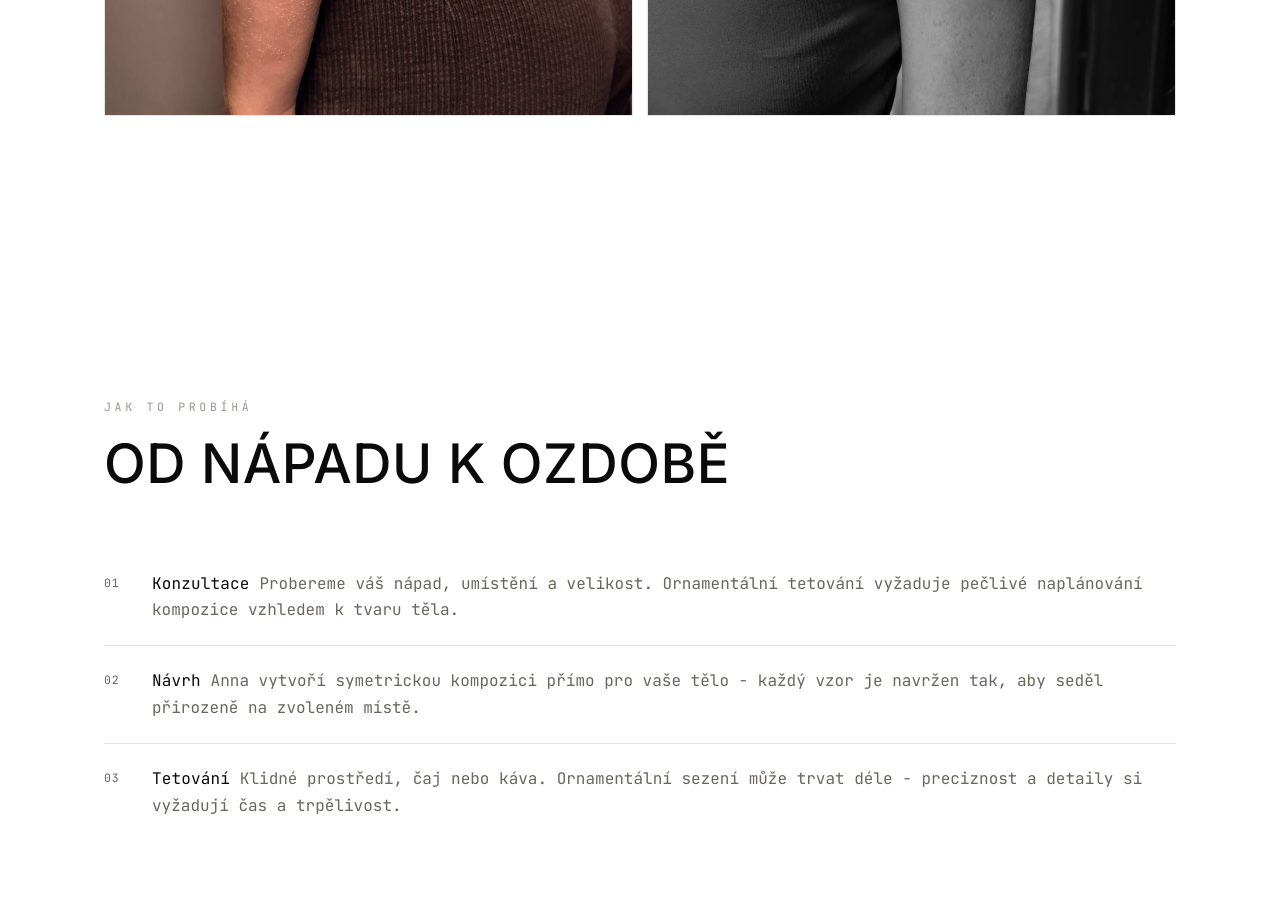
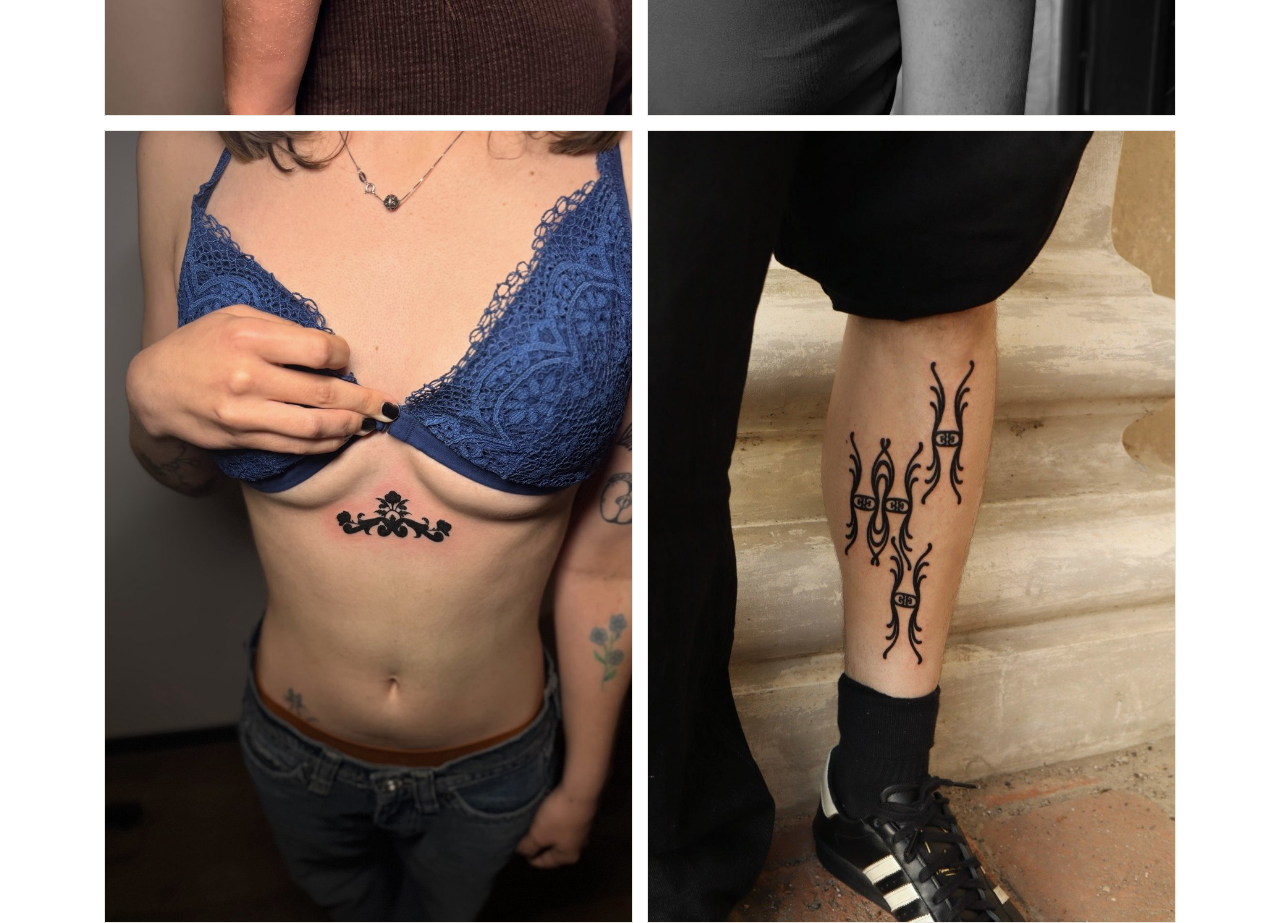
Before and after one commit to Alporokh/stin-tattoo, a plain HTML site: page ornamental.html in a window 1280 px wide. Shown: the part 4560-5483 px from the top of the page. Drawn offline with Linux system fonts and the light colour scheme.

Commit message:
feat: new photos on the ornamental, floral and graphic pages
Co-Authored-By: Claude Opus 5.5 <noreply@anthropic.com>

```diff
--- a/ornamental.html
+++ b/ornamental.html
@@ -424,6 +424,12 @@ body.consent-open .wa-float{bottom:calc(var(--consent-h, 200px) + 26px)}}
     <div class="img-wrap rv">
       <img src="images/walk-in tattoo praha.jpg" alt="Ornamentální tetování na rameni / Ornamental tattoo on shoulder" loading="lazy">
     </div>
+    <div class="img-wrap rv">
+      <img src="images/ornamental-sternum-tattoo-prague.jpg" alt="Ornamentální barokní tetování pod prsy / Baroque ornamental sternum tattoo" loading="lazy">
+    </div>
+    <div class="img-wrap rv">
+      <img src="images/ornamental-calf-tattoo-prague.jpg" alt="Ornamentální blackwork tetování na lýtku / Blackwork ornamental tattoo on the calf" loading="lazy">
+    </div>
   </div>
 </section>
 
```
Also changed, not shown: floral.html (+3 -0 lines), graphic.html (+3 -0 lines), images/floral-hip-tattoo-prague.jpg (added), images/graphic-prague-window-tattoo.jpg (added), images/ornamental-calf-tattoo-prague.jpg (added), images/ornamental-sternum-tattoo-prague.jpg (added).
